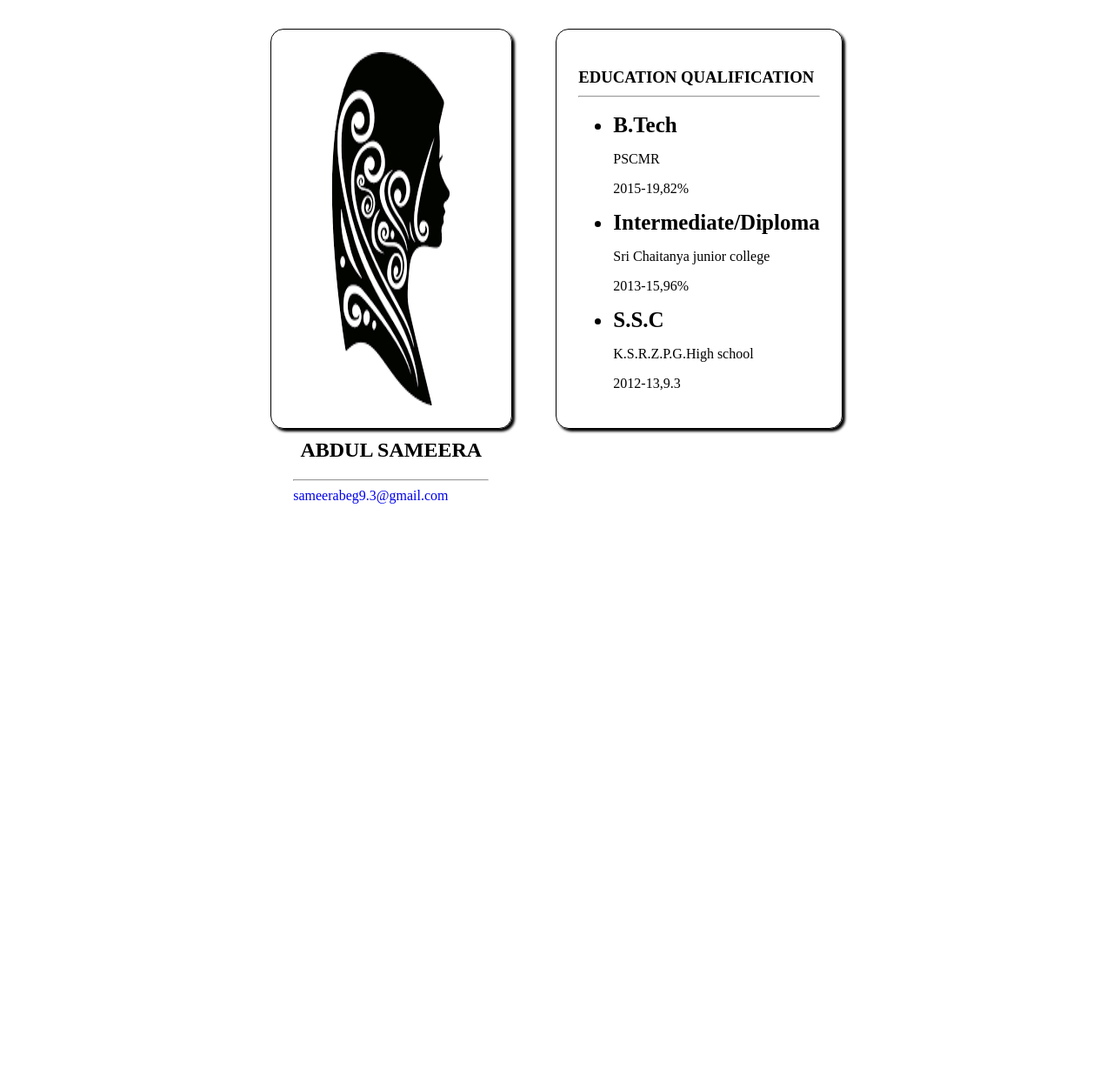
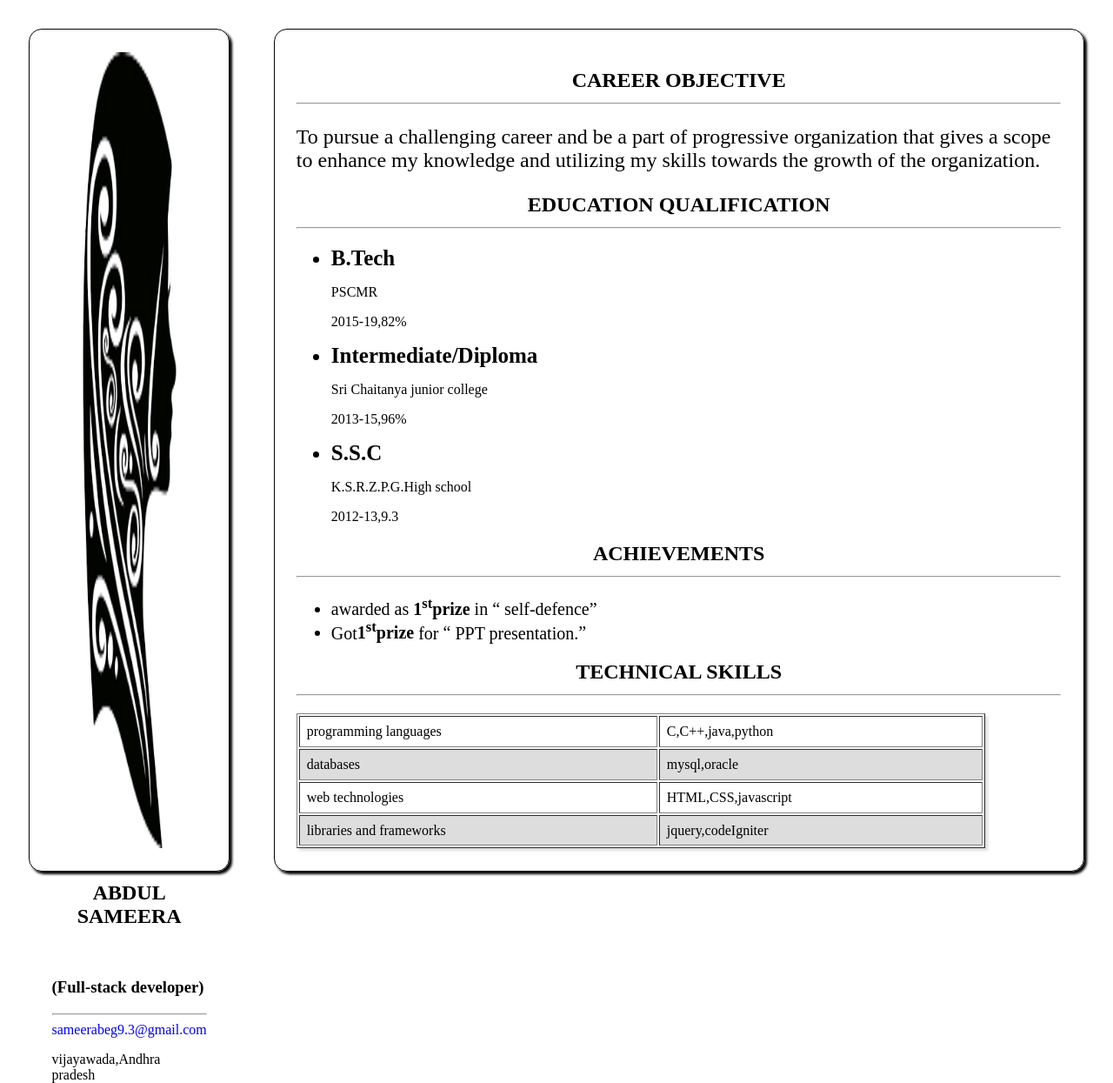
Before and after one commit to abdulsameera/resume, a plain HTML site: page index.html in a window 1280 px wide. Shown: the whole page at 87% size. Before the commit the page ends 800 px from the top, so only its background shows below. Drawn offline with Linux system fonts and the light colour scheme.

Commit message:
third commit

```diff
--- a/data.json
+++ b/data.json
@@ -3,6 +3,9 @@
      "name":"sameera",
      "email":"sameerabeg9.3@gmail.com",
      "mobile":"+91-9999999999"
+  },
+  "career":{
+   "info":"To pursue a challenging career and be a part of progressive organization that gives a scope to enhance my knowledge and utilizing my skills towards the growth of the organization."
   },
   "education":[
     {
@@ -20,6 +23,31 @@
           "institute":"K.S.R.Z.P.G.High school",
           "data":["2012-13","9.3"]
         }
-      ]
-
-}
+      ],
+      "achievements":[
+          {
+              "name":"awarded as <b>1<sup>st</sup>prize</b> in <q> self-defence</q>"
+          },
+          {
+              "name":"Got<strong>1<sup>st</sup>prize</strong> for <q> PPT presentation.</q>"
+          }
+       ],
+       "skills":[
+         {
+           "name":"programming languages",
+           "data":["C","C++","java","python"]
+         },
+         {
+           "name":"databases",
+           "data":["mysql","oracle"]
+         },
+         {
+           "name":"web technologies",
+           "data":["HTML","CSS","javascript"]
+         },
+         {
+           "name":"libraries and frameworks",
+           "data":["jquery","codeIgniter"]
+         }
+        ]
+    }
--- a/index.html
+++ b/index.html
@@ -12,9 +12,11 @@
       <!--personal info-->
       <div class="child1">
         <img src="images/profile1.png" alt="profile"><br>
-        <h2>ABDUL SAMEERA</h2><hr>
+        <h2>ABDUL SAMEERA</h2><br>
+        <h3>(Full-stack developer)</h3>
+       <hr>
         <a href="mailto:sameerabeg9.3@gmail.com">sameerabeg9.3@gmail.com</a>
-
+<p>vijayawada,Andhra pradesh</p>
       </div>
       <!--content info-->
       <div class="child2" id="child2">
--- a/main.js
+++ b/main.js
@@ -12,14 +12,36 @@ function loadJson(file,callback){
 loadJson("data.json",function(text){
  let data=JSON.parse(text);
  console.log(data);
+ //function definitions
+ fun_career(data.career);//here data.career menas calling caree object  of json file
  fun_education(data.education);//abstract function
+ fun_achievement(data.achievements);
+ fun_skills(data.skills);
+
 });
 
 var div2=document.getElementById("child2");
 
+//career OBJECTIVE
+function fun_career(career_obj){
+//creating heading
+  var heading1=document.createElement("h2");
+  heading1.textContent="CAREER OBJECTIVE";
+    div2.appendChild(heading1);
+//horizontal line for heading
+    var horz=document.createElement("hr");
+      heading1.appendChild(horz);
+//writing content under heading
+      var info=document.createElement("p");
+      info.classList.add("largeFont");
+      div2.appendChild(info);
+      info.textContent=career_obj.info;
+}
+
+//education details
 function fun_education(edu){
   //creating heading
-  var heading=document.createElement("h3");
+  var heading=document.createElement("h2");
   heading.textContent="EDUCATION QUALIFICATION";
     div2.appendChild(heading);
 //horizontal line for heading
@@ -27,7 +49,9 @@ function fun_education(edu){
       heading.appendChild(horz);
 //creating unorder list
  var list=document.createElement("ul");
- div2.appendChild(list);//appending this element in div2
+ //appending this element in div2
+ div2.appendChild(list);
+
 //displaying
  for(var i=0;i<edu.length;i++)
  {
@@ -47,7 +71,49 @@ function fun_education(edu){
  list.appendChild(listItem2);
 
  }
+}
+ //achievementsfunction
+  function fun_achievement(achieveObj){
+ //creating heading
+   var heading2=document.createElement("h2");
+   heading2.textContent="ACHIEVEMENTS";
+     div2.appendChild(heading2);
+ //horizontal line for heading
+     var horz=document.createElement("hr");
+       heading2.appendChild(horz);
+//creating unordere list
+   var ul=document.createElement("ul");
+   div2.appendChild(ul);
+   //displaying content
+    for(var i=0;i<achieveObj.length;i++)
+       {
 
+       var listItem1=document.createElement("li");
+       listItem1.style.fontSize="20px";
+       listItem1.innerHTML=achieveObj[i].name;
+       ul.appendChild(listItem1);
 
+       }
+      }
 
-}
+ function fun_skills(tech)
+ {
+   //creating heading
+     var heading2=document.createElement("h2");
+     heading2.textContent="TECHNICAL SKILLS";
+       div2.appendChild(heading2);
+   //horizontal line for heading
+       var horz=document.createElement("hr");
+         heading2.appendChild(horz);
+         var tr="";
+   //creating table
+     var table=document.createElement("table");
+  div2.appendChild(table);
+     //displaying content
+      for(var i=0;i<tech.length;i++)
+         {
+          tr+="<tr><td>"+tech[i].name+"</td><td>"+tech[i].data+"</td></tr>";
+         }
+         table.innerHTML=tr;
+         table.border="1";
+        }
--- a/styles/style.css
+++ b/styles/style.css
@@ -1,5 +1,18 @@
+table{
+  width:90%;
+  box-shadow:3px 3px 3px #ddd;
+   }
+   td{
+     padding:1%;
+   }
+tr:nth-child(even){
+  background:#ddd;
+}
 a{
   text-decoration:none;
+}
+.largeFont{
+  font-size:24px;
 }
 .main{
  display:flex;
```
